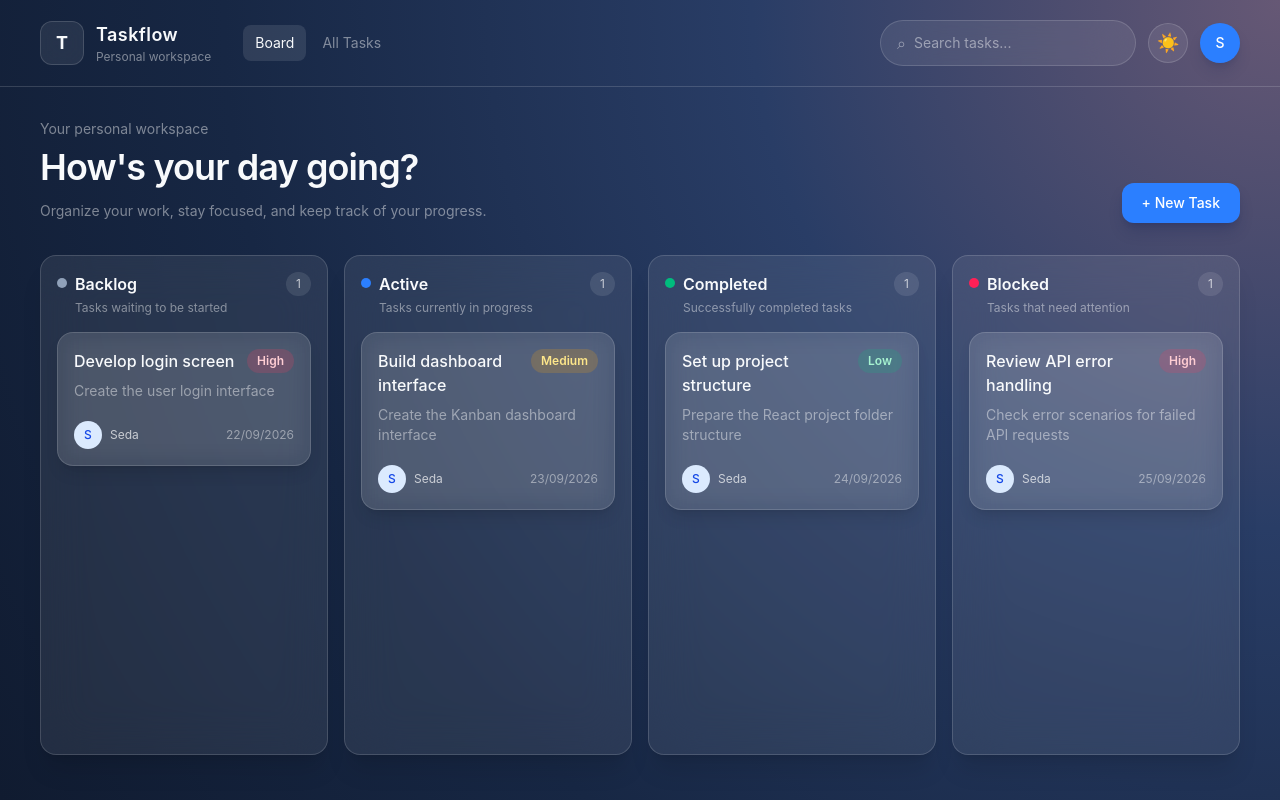
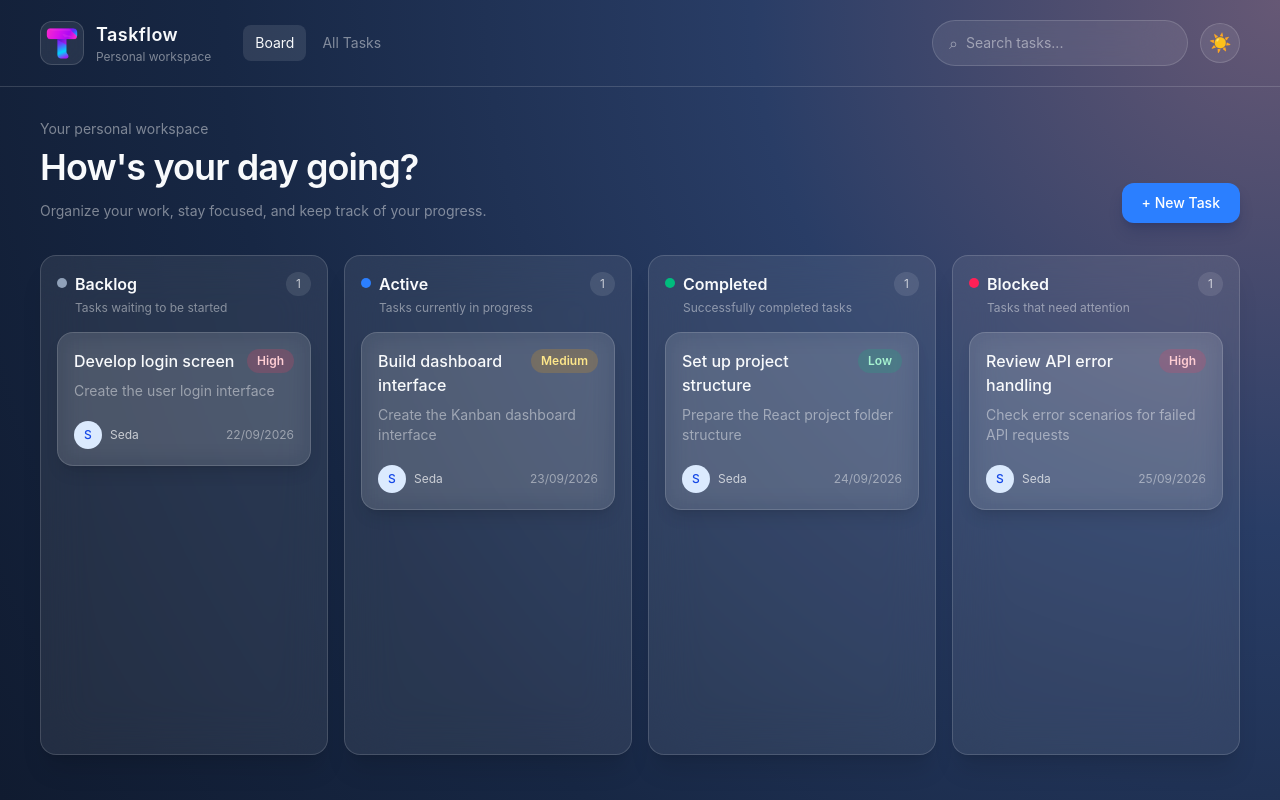
Before and after one commit to sedaahi/taskflow-kanban, a React (Vite) app: page / in a window 1280 px wide. Built offline with nearby package versions, Linux system fonts and the light colour scheme.

Commit message:
Logo updated

```diff
--- a/index.html
+++ b/index.html
@@ -2,9 +2,9 @@
 <html lang="en">
   <head>
     <meta charset="UTF-8" />
-    <link rel="icon" type="image/svg+xml" href="/favicon.svg" />
+    <link rel="icon" type="image/svg+xml" href="/t-logo.svg" />
     <meta name="viewport" content="width=device-width, initial-scale=1.0" />
-    <title>taskflow</title>
+    <title>TaskFlow Nexus</title>
   </head>
   <body>
     <div id="root"></div>
--- a/src/components/Navbar.jsx
+++ b/src/components/Navbar.jsx
@@ -11,10 +11,9 @@ const Navbar = ({ theme, onToggleTheme }) => {
   );
 
   const getNavLinkClass = ({ isActive }) =>
-    `rounded-lg px-3 py-2 text-sm transition ${
-      isActive
-        ? "bg-[var(--surface-strong)] text-[var(--text-primary)]"
-        : "text-[var(--text-muted)] hover:bg-[var(--surface-hover)] hover:text-[var(--text-primary)]"
+    `rounded-lg px-3 py-2 text-sm transition ${isActive
+      ? "bg-[var(--surface-strong)] text-[var(--text-primary)]"
+      : "text-[var(--text-muted)] hover:bg-[var(--surface-hover)] hover:text-[var(--text-primary)]"
     }`;
 
   return (
@@ -30,7 +29,11 @@ const Navbar = ({ theme, onToggleTheme }) => {
           >
             <div className="grid h-10 w-10 shrink-0 place-items-center rounded-xl border border-[var(--border)] bg-[var(--surface)] backdrop-blur-xl sm:h-11 sm:w-11">
               <span className="text-lg font-bold text-[var(--text-primary)]">
-                T
+                <img
+                  src="/t-logo.png"
+                  alt="TaskFlow Nexus"
+                  className="w-10 h-10 rounded-xl object-cover"
+                />
               </span>
             </div>
 
@@ -101,9 +104,9 @@ const Navbar = ({ theme, onToggleTheme }) => {
           </button>
 
           {/* Avatar */}
-          <div className="grid h-10 w-10 shrink-0 place-items-center rounded-full bg-blue-500 text-sm font-medium text-white shadow-lg shadow-blue-950/20">
+          {/* <div className="grid h-10 w-10 shrink-0 place-items-center rounded-full bg-blue-500 text-sm font-medium text-white shadow-lg shadow-blue-950/20">
             S
-          </div>
+          </div> */}
         </div>
       </div>
 
```
Also changed, not shown: public/t-logo.png (added), public/t-logo.svg (added).
